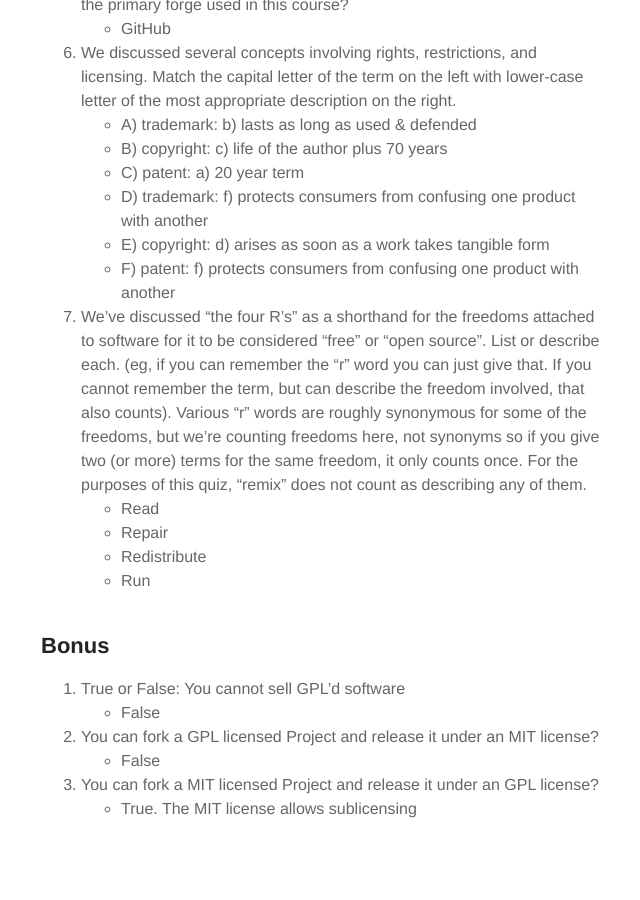
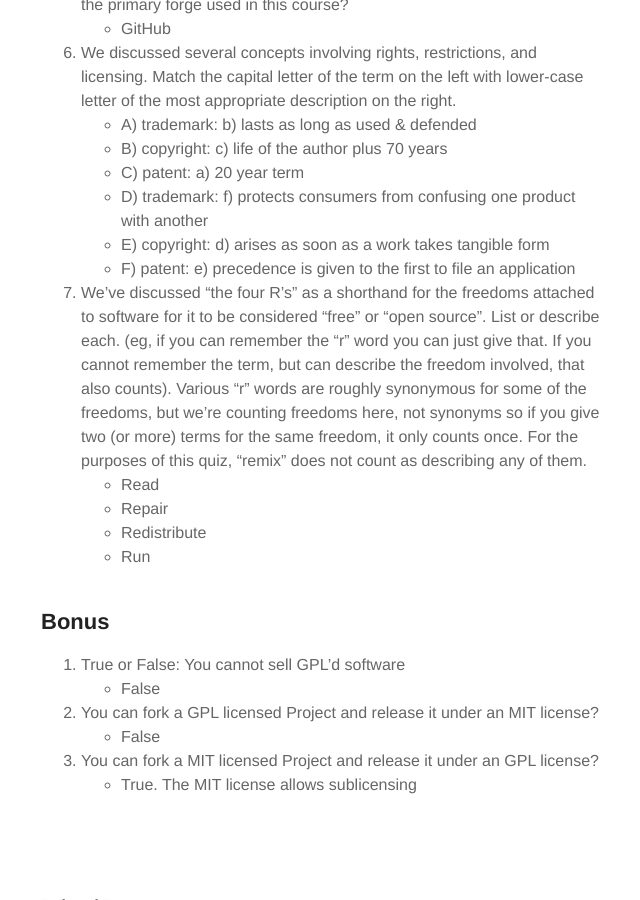
Before and after one commit to zujko/zujko.github.io, a Jekyll site: the page built from _posts/2017-03-08-Quiz-01.markdown, in a window 1280 px wide and 900 px high, scrolled down 722 px. Shown: the whole window, without its empty margins (319-959 px from the left). Built offline with Jekyll 4.4.1, drawn with Linux system fonts in a browser that asks for light colours.

Commit message:
Forgot to add e

```diff
--- a/_posts/2017-03-08-Quiz-01.markdown
+++ b/_posts/2017-03-08-Quiz-01.markdown
@@ -37,7 +37,7 @@ author: peterzujko
   * C) patent: a) 20 year term
   * D) trademark:  f) protects consumers from confusing one product with another
   * E) copyright: d) arises as soon as a work takes tangible form
-  * F) patent: f) protects consumers from confusing one product with another
+  * F) patent: e) precedence is given to the first to file an application
 7. We've discussed "the four R's" as a shorthand for the freedoms attached to software for it to be considered "free" or "open source". List or describe each. (eg, if you can remember the "r" word you can just give that. If you cannot remember the term, but can describe the freedom involved, that also counts). Various "r" words are roughly synonymous for some of the freedoms, but we're counting freedoms here, not synonyms so if you give two (or more) terms for the same freedom, it only counts once. For the purposes of this quiz, "remix" does not count as describing any of them.
   * Read
   * Repair
```
